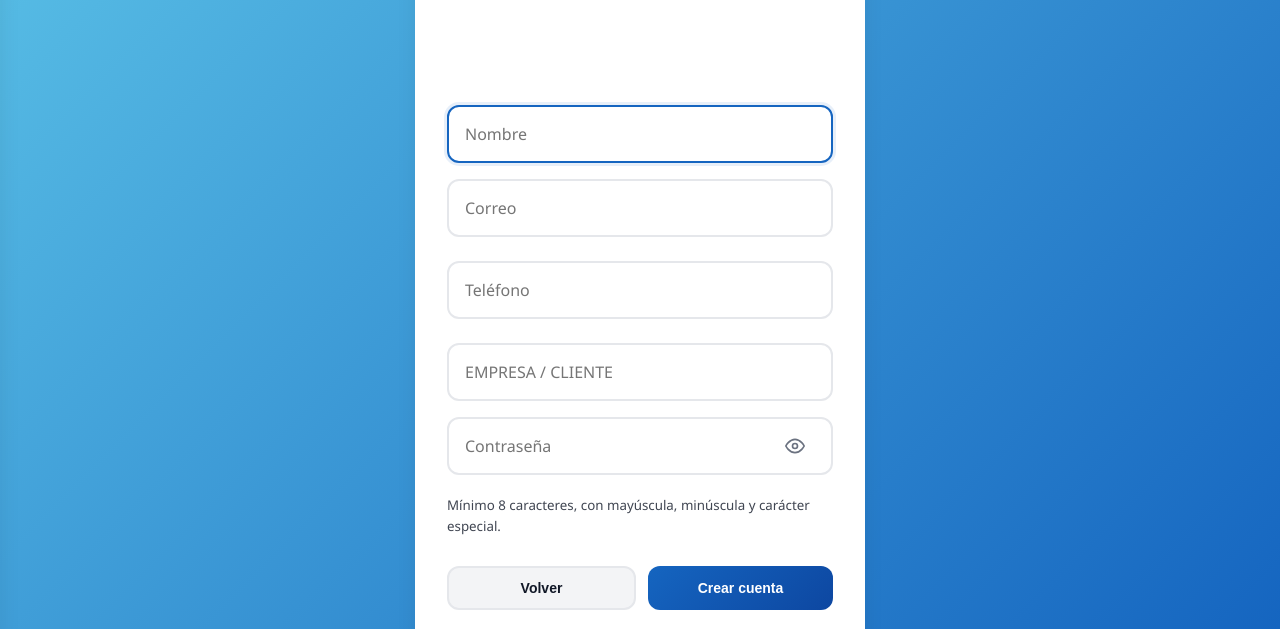
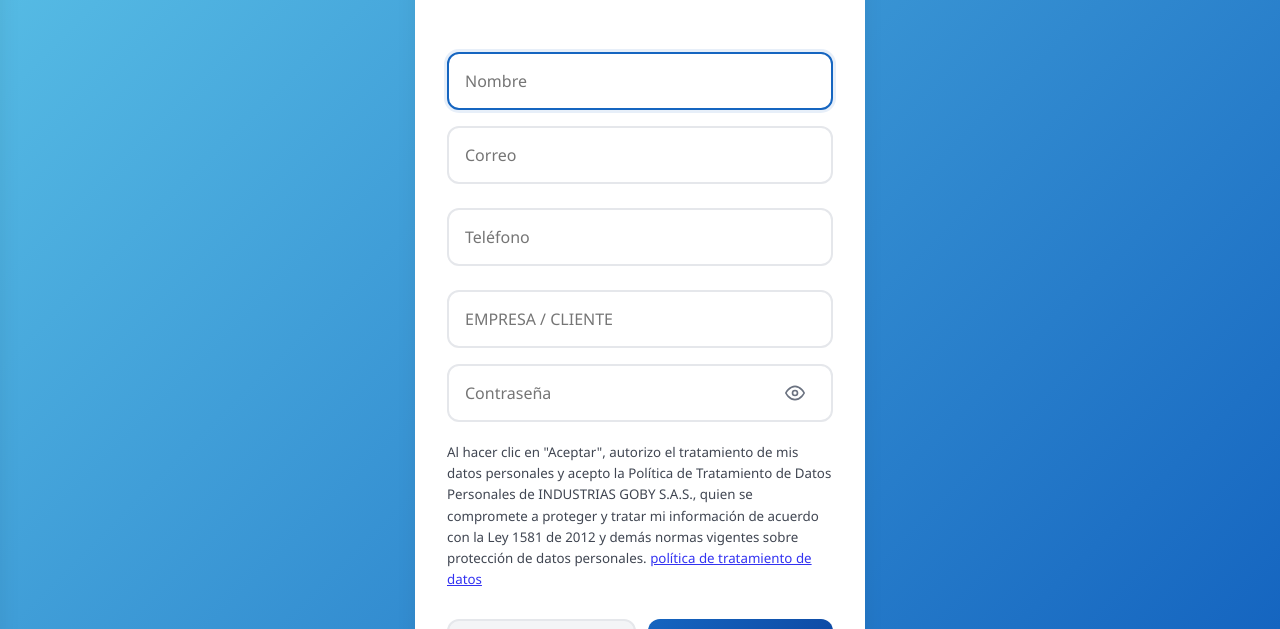
Before and after one commit to appfiltrosgoby-beep/QR-GOBYFILTERS, a website: page public/index.html in a window 1280 px wide. Both pictures are taken after a click on the button "Registrar". Shown: the part 171-800 px from the top of the page. Drawn offline with nearby package versions, Linux system fonts and the light colour scheme.

Commit message:
tratamiento de datos

```diff
--- a/public/index.html
+++ b/public/index.html
@@ -1013,7 +1013,8 @@
                             </button>
                         </div>
                         <small style="display:block; margin-top:.25rem; opacity:.8;">
-                            Mínimo 8 caracteres, con mayúscula, minúscula y carácter especial.
+                            Al hacer clic en "Aceptar", autorizo el tratamiento de mis datos personales y acepto la Política de Tratamiento de Datos Personales de INDUSTRIAS GOBY S.A.S., quien se compromete a proteger y tratar mi información de acuerdo con la Ley 1581 de 2012 y demás normas vigentes sobre protección de datos personales.
+                           <a href="https://tienda.gobyfilters.com/aviso-legal/">política de tratamiento de datos</a>
                         </small>
                         <div class="password-actions" style="margin-top:.75rem;">
                             <button id="cancelRegisterBtn" type="button" class="btn btn-secondary">Volver</button>
```
